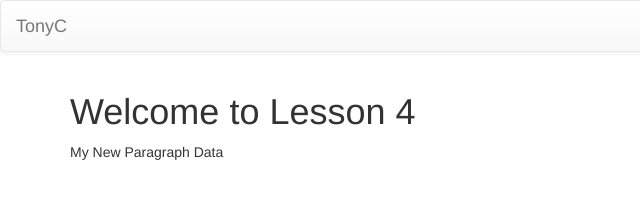
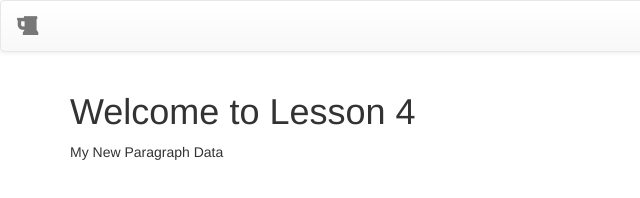
Before and after one commit to TonyC1962/Comp1073-Lesson4, a plain HTML site: page index.html in a window 1280 px wide. Shown: the full height of the page, 0-640 px from the left. Drawn offline with Linux system fonts and the light colour scheme.

Commit message:
add icon font for logo

```diff
--- a/index.html
+++ b/index.html
@@ -27,7 +27,7 @@
 					<span class="icon-bar"></span>
 					<span class="icon-bar"></span>
 				</button>
-				<a class="navbar-brand" href="#">TonyC</a>
+				<a class="navbar-brand" href="#"><i class="fa fa-beer fa-lg"></i></a>
 			</div>
 
 			<!-- Collect the nav links, forms, and other content for toggling -->
```
